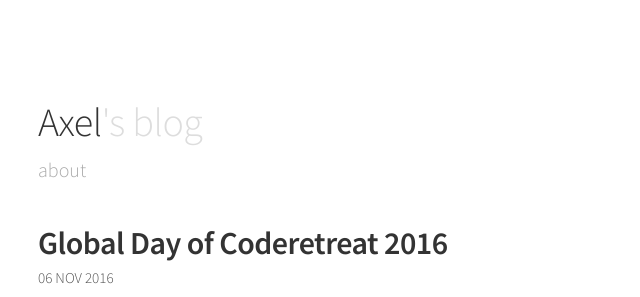
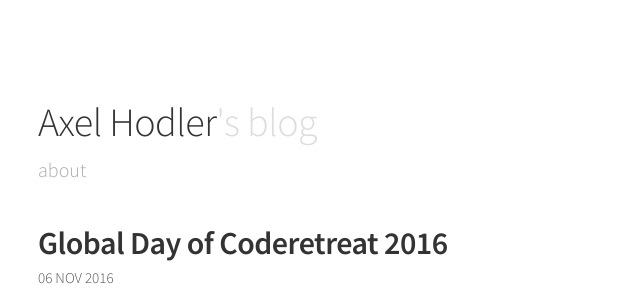
Before and after one commit to schlegde/schlegel.github.io, a Jekyll site: the page built from index.html, in a window 1280 px wide. Shown: the top 297 px of the page, without its empty margins (242-882 px from the left). Built offline with Jekyll 4.4.1, drawn with Linux system fonts in a browser that asks for light colours.

Commit message:
fix page title

```diff
--- a/_config.yml
+++ b/_config.yml
@@ -1,5 +1,5 @@
 # Basic
-name:               "Axel"
+name:               "Axel Hodler"
 
 # URL
 baseurl:            ""
```
